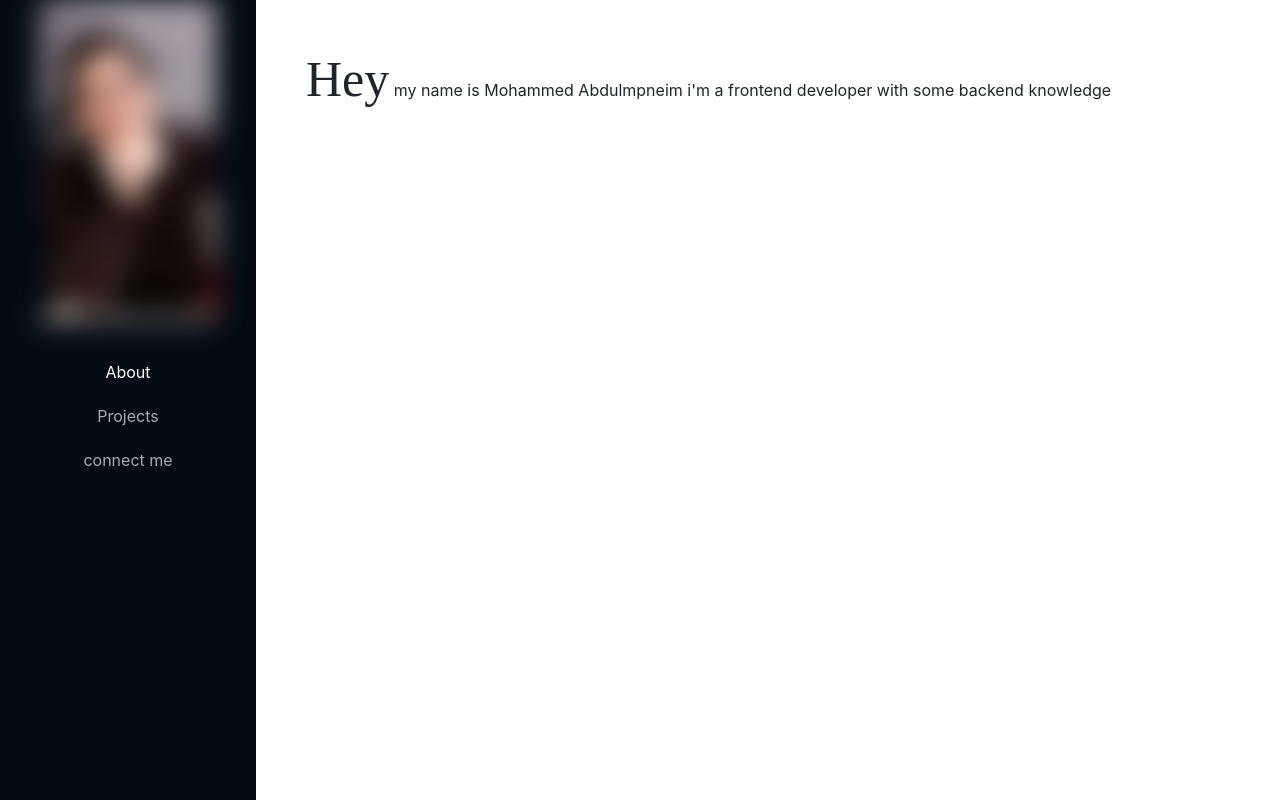
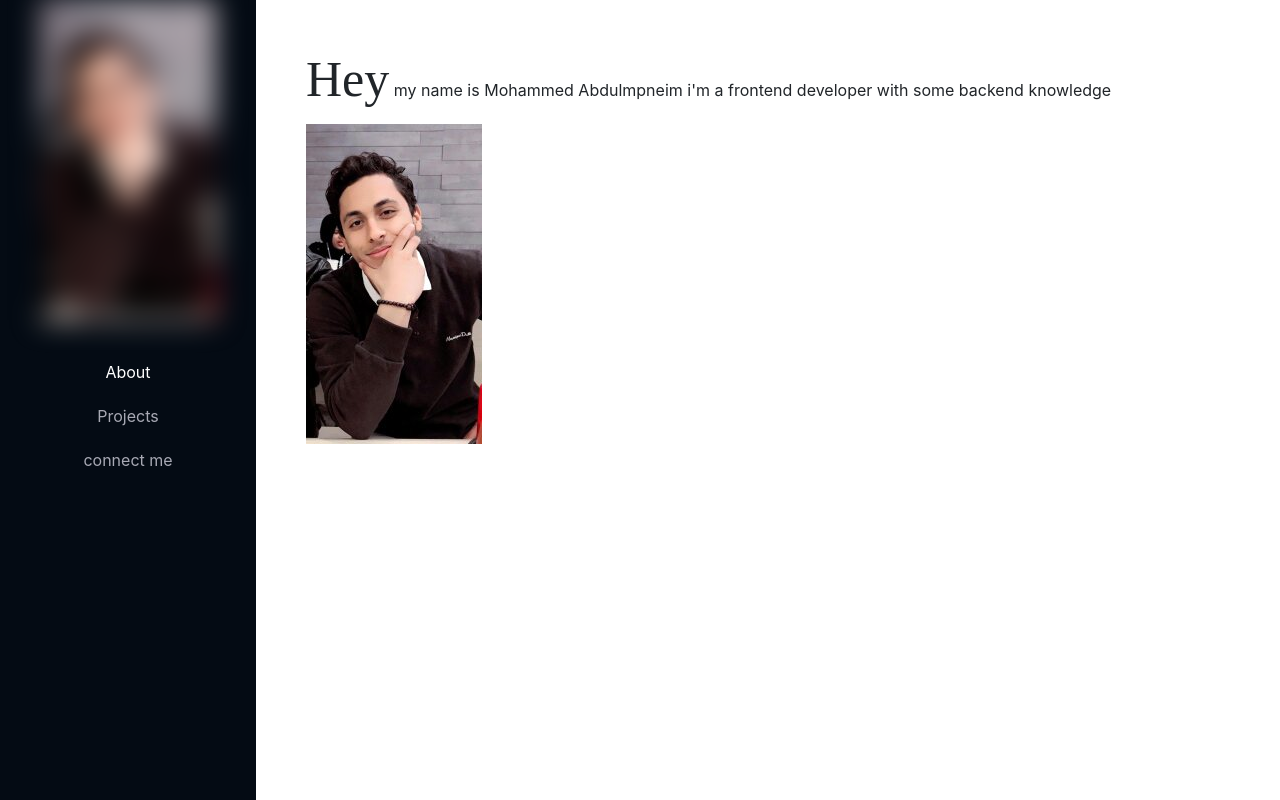
Before and after one commit to MAlngaawy/profile, a React (Create React App) app: page / in a window 1280 px wide. Built offline with nearby package versions, Linux system fonts and the light colour scheme.

Commit message:
testing build

```diff
--- a/src/components/About.js
+++ b/src/components/About.js
@@ -1,10 +1,14 @@
 import React from 'react';
+import avatar from '../assets/avatar.jpg'
 
 
 export default function About() {
   return (
     <div className='right-side about'>
       <p><span>Hey</span> my name is Mohammed Abdulmpneim i'm a frontend developer with some backend knowledge</p>
+      <div>
+        <img  src={avatar} alt='avatar' />
+      </div>
     </div>
   )
 }
--- a/src/components/App.js
+++ b/src/components/App.js
@@ -11,7 +11,6 @@ import About from './About'
 import Connect from './Connect'
 import Projects from './Projects'
 import avatar from '../assets/avatar.jpg'
-
 
 const SideBar = () =>{
   let { pathname } = useLocation();
```
